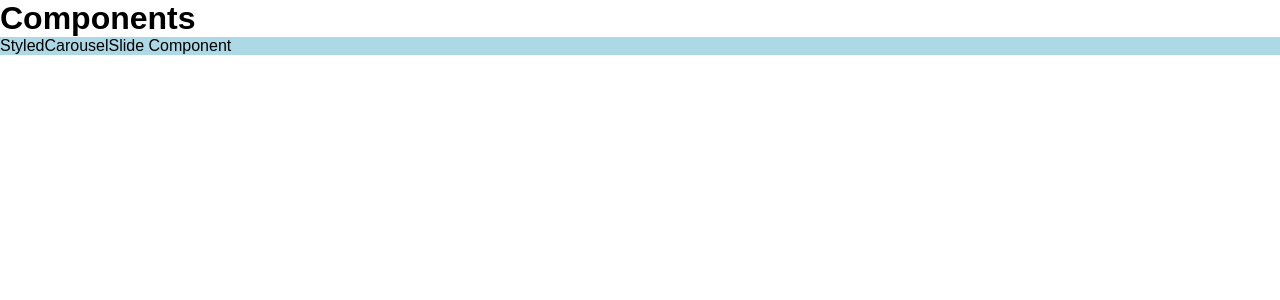
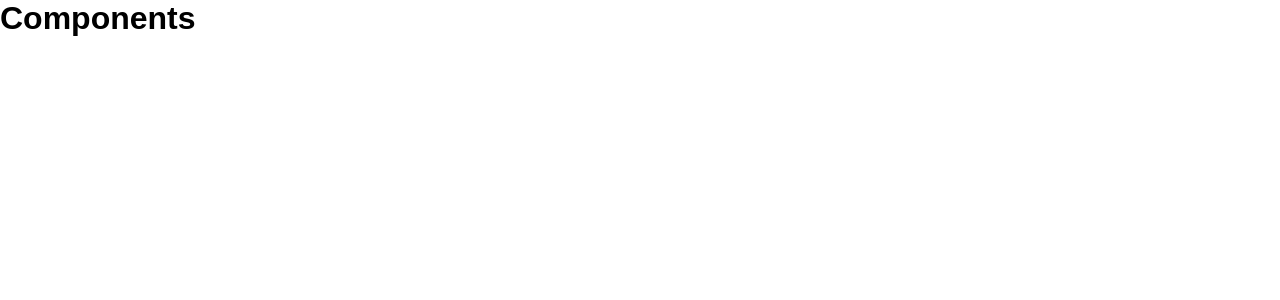
Before and after one commit to Snahier/snahier-react-tools, a React (Create React App) app: page / in a window 1280 px wide. Shown: the top 300 px of the page. Built offline with nearby package versions, Linux system fonts and the light colour scheme.

Commit message:
Render slides

```diff
--- a/src/components/CarouselSlide/index.tsx
+++ b/src/components/CarouselSlide/index.tsx
@@ -1,11 +1,12 @@
+import React from "react"
 import { StyledCarouselSlide } from "./styles"
 
-interface CarouselSlideProps {}
+interface CarouselSlideProps extends React.HTMLAttributes<HTMLDivElement> {
+  arrows?: boolean
+}
 
-export const CarouselSlide: React.FC<CarouselSlideProps> = () => {
-  return (
-    <StyledCarouselSlide>
-      <div>StyledCarouselSlide Component</div>
-    </StyledCarouselSlide>
-  )
+export const CarouselSlide: React.FC<CarouselSlideProps> = (props) => {
+  const slidesAmount = React.Children.count(props.children)
+
+  return <StyledCarouselSlide>{props.children}</StyledCarouselSlide>
 }
```
